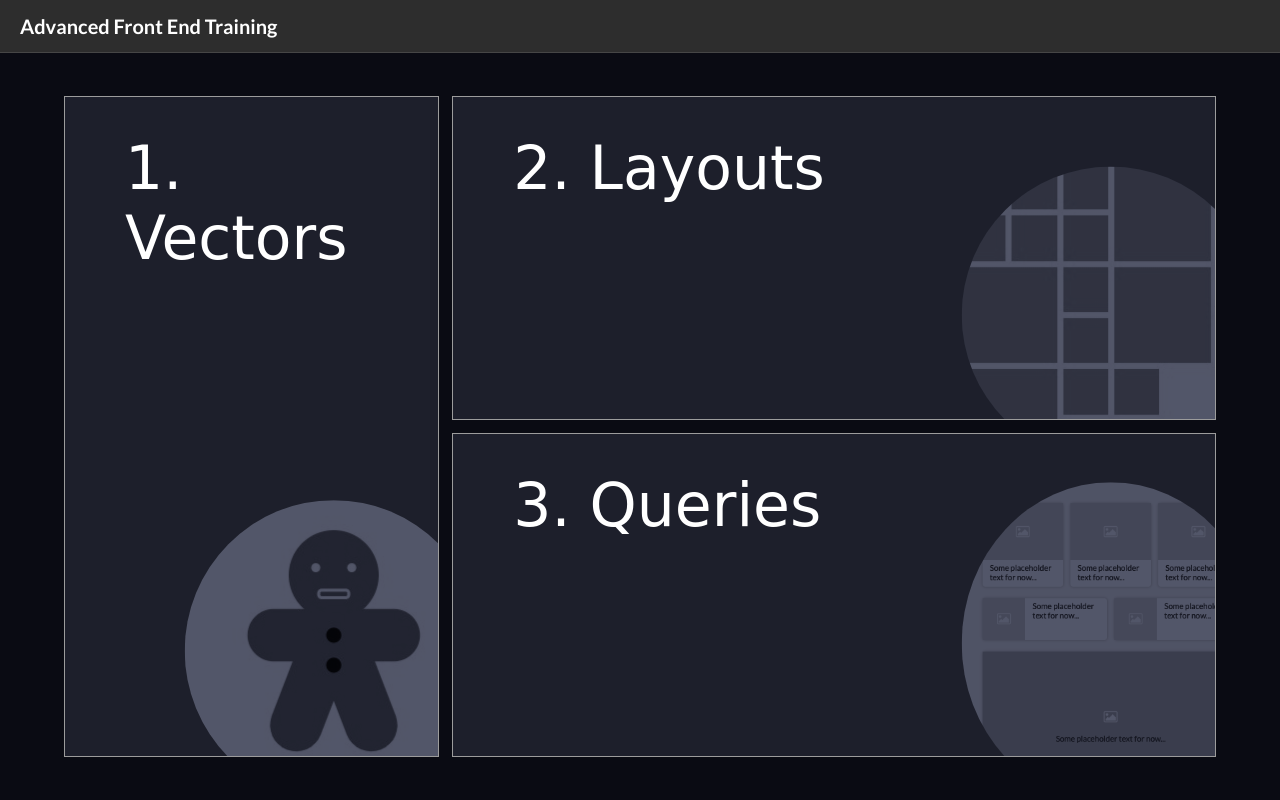
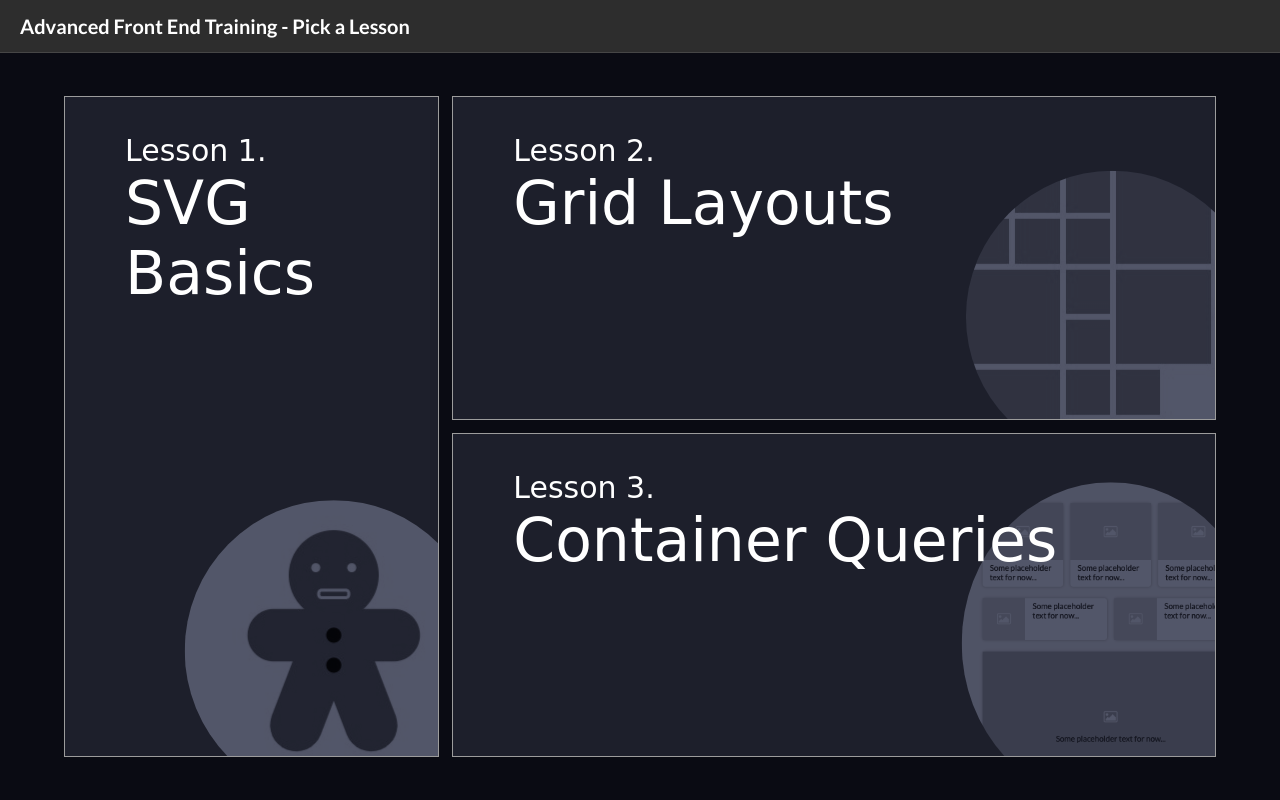
Before and after one commit to pitzbro/AF-training, a plain HTML site: page index.html in a window 1280 px wide. Drawn offline with Linux system fonts and the light colour scheme; a web font is replaced by a local one.

Commit message:
basic home page

```diff
--- a/index.html
+++ b/index.html
@@ -11,29 +11,31 @@
     <link rel="preconnect" href="https://fonts.gstatic.com" crossorigin>
     <link rel="preconnect" href="https://fonts.googleapis.com">
     <link rel="preconnect" href="https://fonts.gstatic.com" crossorigin>
-    <link href="https://fonts.googleapis.com/css2?family=Fredericka+the+Great&family=Lato:ital,wght@0,700;1,400&family=Rubik+Dirt&display=swap" rel="stylesheet">
+    <link
+        href="https://fonts.googleapis.com/css2?family=Fredericka+the+Great&family=Lato:ital,wght@0,700;1,400&family=Rubik+Dirt&display=swap"
+        rel="stylesheet">
     <!-- <link href="https://fonts.googleapis.com/css2?family=Fredericka+the+Great&family=Lato:ital,wght@0,700;1,400&display=swap" rel="stylesheet"> -->
 </head>
 
 <body>
-    <h1>Advanced Front End Training</h1>
+    <h1>Advanced Front End Training - Pick a Lesson</h1>
 
     <ul class="main-nav">
         <li>
             <a href="./Lesson1/index.html">
-                <h2>Vectors</h2>
+                <h2>SVG Basics</h2>
                 <img src="/Lesson1/images/001.jpg" alt="" srcset="">
             </a>
         </li>
         <li>
             <a href="./Lesson2/index.html">
-                <h2>Layouts</h2>
+                <h2>Grid Layouts</h2>
                 <img src="/Lesson2/images/010.jpg" alt="" srcset="">
             </a>
         </li>
         <li>
             <a href="./Lesson3/index.html">
-                <h2>Queries</h2>
+                <h2>Container Queries</h2>
                 <img src="/Lesson3/images/004.jpg" alt="" srcset="">
             </a>
         </li>
--- a/styles/styles.css
+++ b/styles/styles.css
@@ -42,7 +42,9 @@ h2 {
 
 h2::before {
     counter-increment: links;
-    content: counter(links) ". ";
+    content: "Lesson "counter(links) ". ";
+    display: block;
+    font-size: 30px;
 }
 
 a {
@@ -52,7 +54,8 @@ a {
 
 .main-nav {
     display: grid;
-    max-width: 90%;
+    max-width: 1200px;
+    width: 90%;
     max-height: 90%;
     gap: 1vw;
     grid-template-columns: repeat(3, 1fr);
@@ -62,38 +65,34 @@ a {
     margin: 0;
     padding: 0;
     list-style-type: none;
+
+    grid-template-areas:
+    'L1 L2 L2'
+    'L1 L3 L3';
 }
 
 .main-nav>* {
-    flex: 1;
+    border: 1px solid var(--clr-5);
     overflow: hidden;
-    border: 1px solid var(--clr-5);
 }
 
 .main-nav>*:nth-child(1) {
-    grid-row: span 2;
-    /* border-inline-end: 1px solid var(--clr-6); */
+    grid-area: L1;
 }
 
 .main-nav>*:nth-child(2) {
-    grid-column: span 2;
-    /* border-block-end: 1px solid var(--clr-6); */
+    grid-area: L2;
 }
 
 .main-nav>*:nth-child(3) {
-    grid-column: span 2;
+    grid-area: L3;
 }
 
 .main-nav a {
     display: grid;
     height: 100%;
     overflow: hidden;
-    /* color: #000; */
-    align-items: center;
-    justify-items: center;
     background-color: var(--clr-1);
-    /* background-color: var(--clr-3); */
-
 }
 
 .main-nav a:hover {
@@ -105,18 +104,16 @@ a {
 }
 
 .main-nav img {
-    /* height: 100%; */
-    /* max-width: 80%;
-    max-height: 80%; */
-    width: 298px;
+    align-self: end;
+    justify-self: end;
+    max-width: 298px;
     object-fit: contain;
-    filter: grayscale(1);
+    object-position: bottom right;
     overflow: hidden;
     mix-blend-mode: soft-light;
-    object-position: bottom right;
-    align-self: end;
-    justify-self: end;
+    filter: grayscale(1);
     border-radius: 50%;
     overflow: hidden;
+
     transform: translate(15%, 15%);
 }
```
